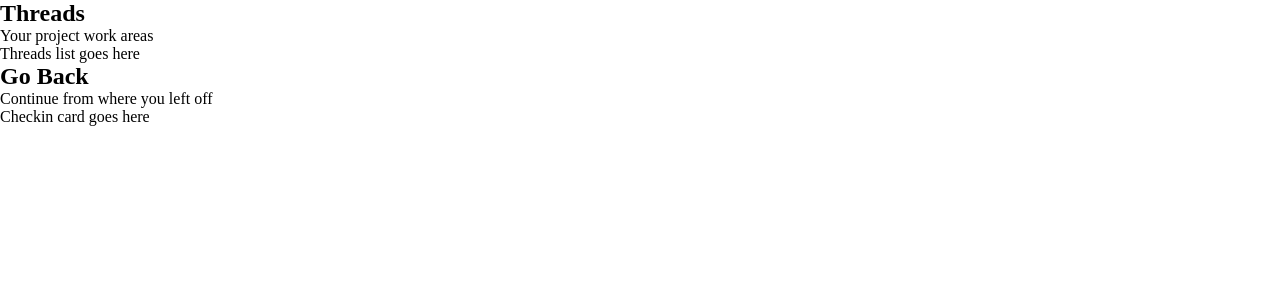
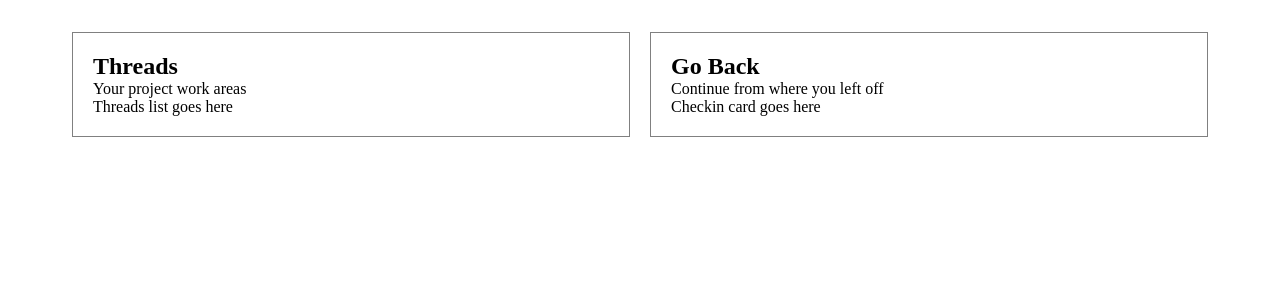
Before and after one commit to rutaio/gobackapp, a React app in the folder frontend/: page / in a window 1280 px wide. Shown: the top 300 px of the page. Built offline with nearby package versions, Linux system fonts and the light colour scheme; the HTML template or start-up script is replaced by a standard one.

Commit message:
Add CSS foundations for Home

```diff
--- a/frontend/src/pages/HomePage.tsx
+++ b/frontend/src/pages/HomePage.tsx
@@ -1,18 +1,20 @@
+import '../styles/pages/home.css';
+
 export const HomePage = () => {
   return (
-    <>
-      <div className="container">
-        <div className="left-column">
+    <div className="page">
+      <div className="dashboard">
+        <div className="panel">
           <h2>Threads</h2>
           <p>Your project work areas</p>
-           <div>Threads list goes here</div>
+          <div>Threads list goes here</div>
         </div>
-        <div className="right-column">
+        <div className="panel">
           <h2>Go Back</h2>
           <p>Continue from where you left off</p>
           <div>Checkin card goes here</div>
         </div>
       </div>
-    </>
+    </div>
   );
 };
--- a/frontend/src/styles/pages/home.css
+++ b/frontend/src/styles/pages/home.css
@@ -0,0 +1,16 @@
+.page {
+  padding: 2rem;
+  max-width: 1200px;
+  margin: 0 auto;
+}
+
+.dashboard {
+  display: flex;
+  gap: 20px;
+}
+
+.panel {
+  border: 1px solid grey;
+  padding: 20px;
+  flex: 1;
+}
```
